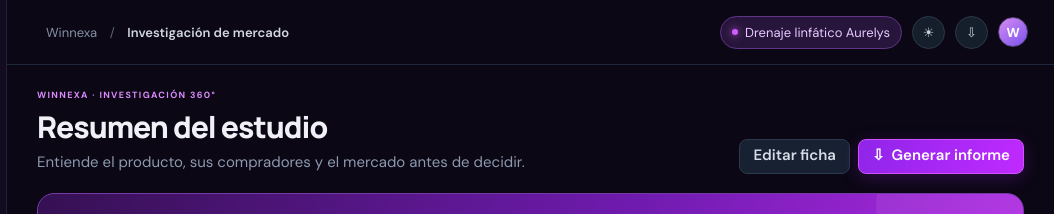
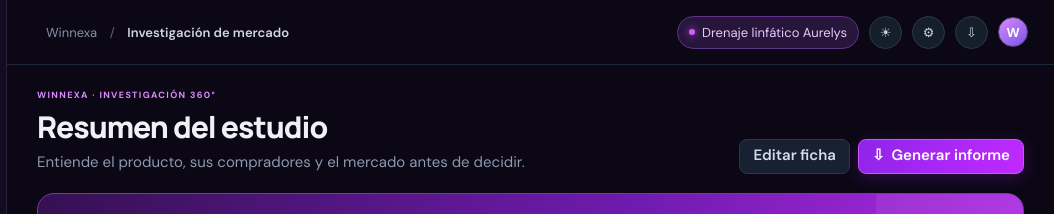
Before and after one commit to mill032082-hash/Winnexa, a plain HTML site: page index.html in a window 1280 px wide. Shown: the top 214 px of the page, 226-1280 px from the left. Drawn offline with Linux system fonts and the light colour scheme.

Commit message:
Add toolbar settings dialog

```diff
--- a/index.html
+++ b/index.html
@@ -26,7 +26,7 @@
       <div class="sidebar-bottom"><div class="help-card"><div class="help-icon">✦</div><b>Investigación con evidencia</b><p>Registra fuentes y separa los datos verificados de las hipótesis.</p><a href="#source-note" data-view-link="overview">Ver criterios <span>→</span></a></div><div class="profile"><div class="profile-avatar">F</div><span><b>Mi espacio</b><small>Estudio de mercado</small></span><button class="more-button" aria-label="Más opciones">···</button></div></div>
     </aside>
     <main class="main-area">
-      <header class="topbar"><button class="mobile-menu" id="mobileMenu" aria-label="Abrir menú">☰</button><div class="breadcrumbs">Winnexa <span>/</span> <b>Investigación de mercado</b></div><div class="top-actions"><span class="project-pill"><i></i><span id="topProduct">Drenaje linfático Aurelys</span></span><button class="icon-button theme-toggle" id="themeToggle" type="button" aria-label="Cambiar a tema claro" title="Cambiar a tema claro">☀</button><button class="icon-button" id="reportTop" title="Generar informe">⇩</button><div class="top-avatar">W</div></div></header>
+      <header class="topbar"><button class="mobile-menu" id="mobileMenu" aria-label="Abrir menú">☰</button><div class="breadcrumbs">Winnexa <span>/</span> <b>Investigación de mercado</b></div><div class="top-actions"><span class="project-pill"><i></i><span id="topProduct">Drenaje linfático Aurelys</span></span><button class="icon-button theme-toggle" id="themeToggle" type="button" aria-label="Cambiar a tema claro" title="Cambiar a tema claro">☀</button><button class="icon-button settings-toggle" id="settingsToggle" type="button" aria-label="Abrir ajustes" title="Ajustes">⚙</button><button class="icon-button" id="reportTop" title="Generar informe" aria-label="Generar informe">⇩</button><div class="top-avatar">W</div></div></header>
       <div class="content">
         <section class="view-panel active" id="view-overview">
           <div class="page-heading"><div><div class="eyebrow">WINNEXA · INVESTIGACIÓN 360°</div><h1>Resumen del estudio</h1><p class="page-subtitle">Entiende el producto, sus compradores y el mercado antes de decidir.</p></div><div class="heading-actions"><button class="button button-secondary" data-jump="product">Editar ficha</button><button class="button button-primary" id="generateReport"><span>⇩</span> Generar informe</button></div></div>
@@ -65,6 +65,7 @@
     </main>
   </div>
   <dialog class="record-dialog" id="recordDialog"><form id="recordForm" method="dialog"><div class="dialog-head"><div><div class="eyebrow">REGISTRO DE INVESTIGACIÓN</div><h2 id="recordTitle">Añadir registro</h2><p id="recordSubtitle">Documenta hallazgos con una fuente y fecha.</p></div><button class="close-dialog" id="closeRecord" type="button" aria-label="Cerrar">×</button></div><input type="hidden" id="recordType"><div id="dynamicFields" class="field-grid"></div><div class="dialog-footer"><button class="button button-secondary" id="cancelRecord" type="button">Cancelar</button><button class="button button-primary" type="submit">Guardar registro</button></div></form></dialog>
+  <dialog class="record-dialog settings-dialog" id="settingsDialog"><form id="settingsForm" method="dialog"><div class="dialog-head"><div><div class="eyebrow">PREFERENCIAS</div><h2>Ajustes de pantalla</h2><p>Personaliza el tema y el tamaño del texto.</p></div><button class="close-dialog" id="closeSettings" type="button" aria-label="Cerrar ajustes">×</button></div><div class="field-grid settings-fields"><label class="field">Tema<select id="settingsTheme"><option value="dark">Oscuro</option><option value="light">Claro</option></select></label><label class="field">Tamaño del texto<select id="settingsTextSize"><option value="13">13 px</option><option value="15">15 px</option><option value="18">18 px</option></select></label></div><div class="dialog-footer"><button class="button button-secondary" id="cancelSettings" type="button">Cerrar</button><button class="button button-primary" type="submit">Guardar ajustes</button></div></form></dialog>
   <div class="toast" id="toast" role="status" aria-live="polite"></div><script src="app.js"></script>
 </body>
 </html>
```
